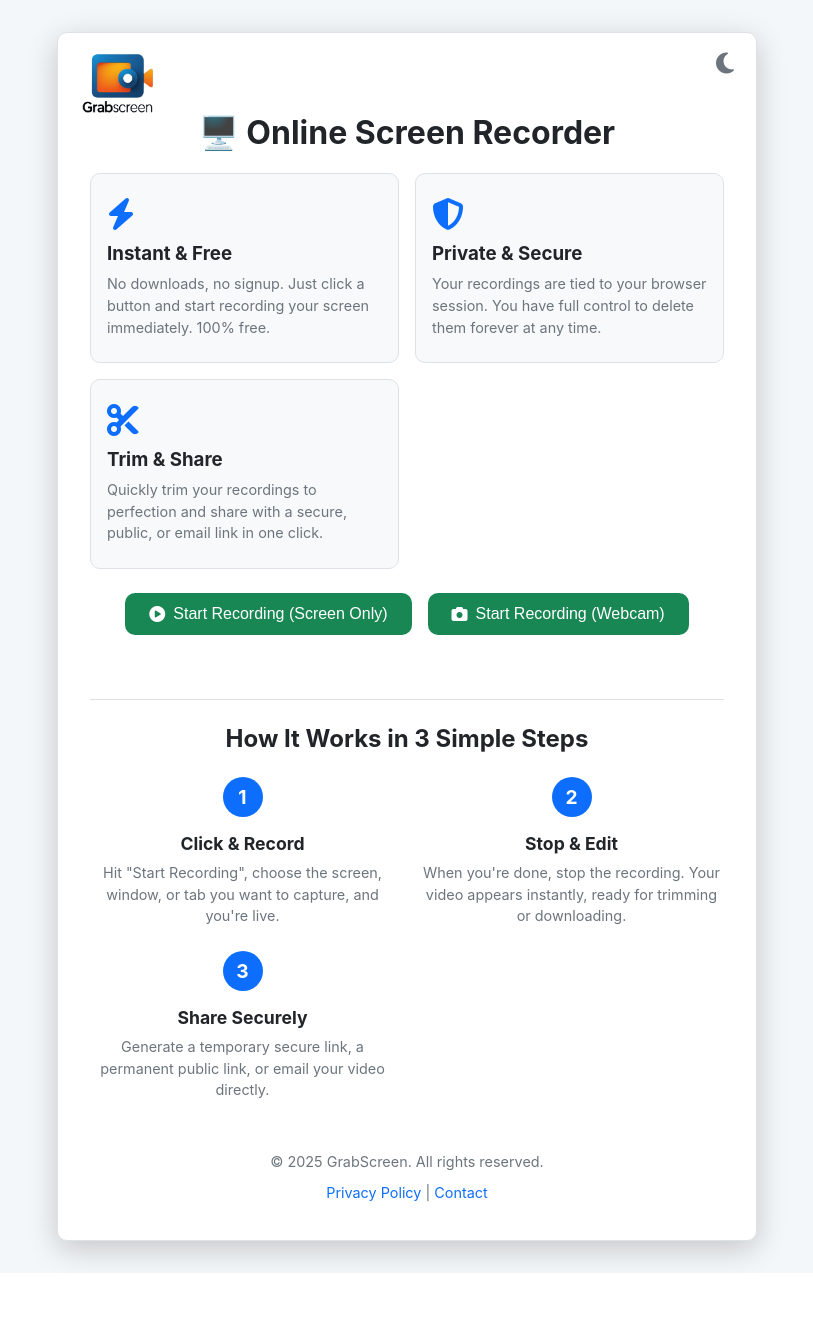
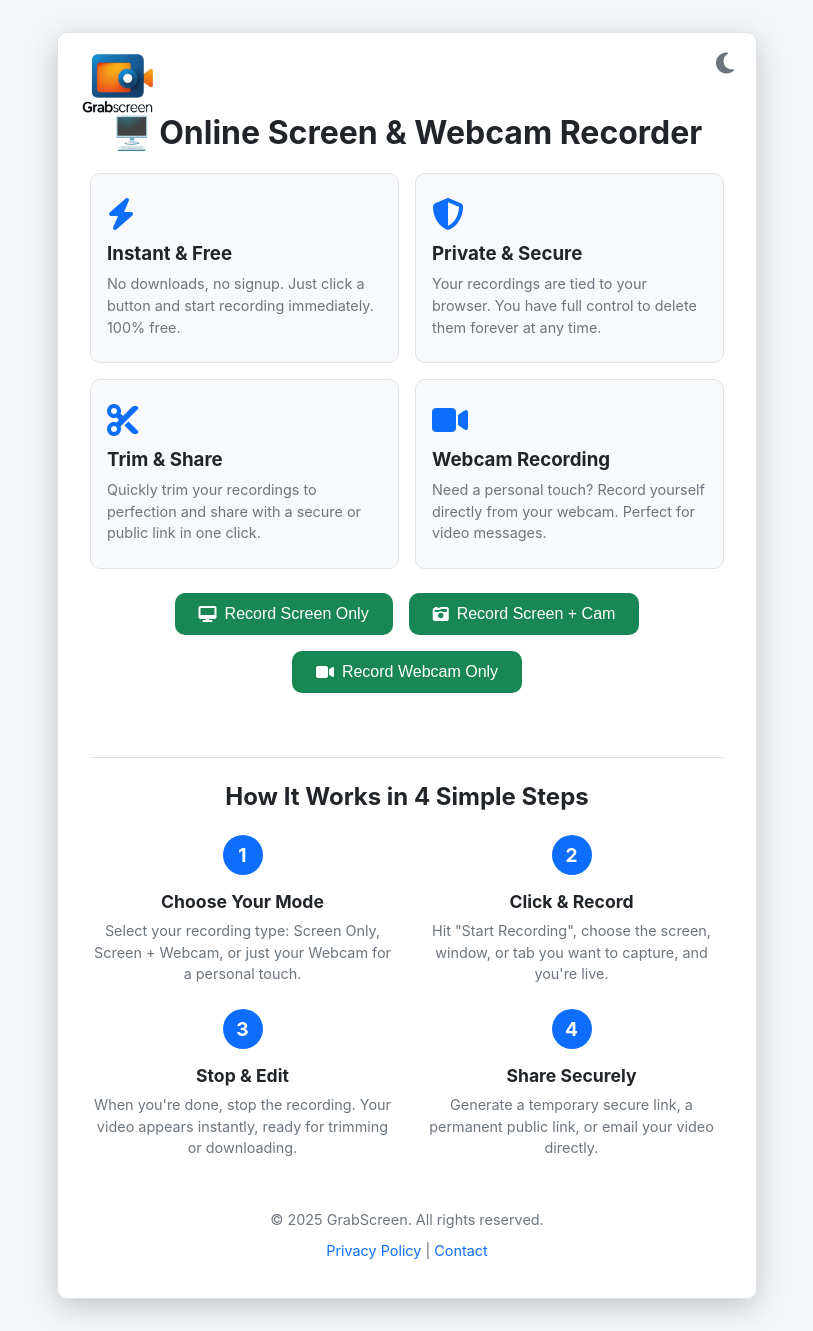
Before and after one commit to sikandarimran01/screen-recorder-cam, a Flask app: page / in a window 1280 px wide. Shown: the whole page, without its empty margins (233-1046 px from the left). Before the commit the page ends 1273 px from the top, so only its background shows below. Run offline with Flask 3, Linux system fonts and the light colour scheme; data that the repository does not hold is empty; parts of the project's set-up code (start-up, migrations or seed data) failed here and were passed over; some libraries are stand-ins or nearby versions.

Commit message:
Update index.html

```diff
--- a/templates/index.html
+++ b/templates/index.html
@@ -61,30 +61,36 @@
   <button id="themeToggle" class="theme-toggle" title="Toggle Theme"><i class="fa-solid"></i></button>
 
   <div id="recorderView">
-    <h1>🖥️ Online Screen Recorder</h1>
+    <h1 class="animate-on-load">🖥️ Online Screen & Webcam Recorder</h1>
 
     <div class="feature-highlights">
-      <div class="feature-card">
+      <div class="feature-card animate-on-load">
         <i class="fa-solid fa-bolt"></i>
         <h3>Instant & Free</h3>
-        <p>No downloads, no signup. Just click a button and start recording your screen immediately. 100% free.</p>
+        <p>No downloads, no signup. Just click a button and start recording immediately. 100% free.</p>
       </div>
-      <div class="feature-card">
+      <div class="feature-card animate-on-load">
         <i class="fa-solid fa-shield-halved"></i>
         <h3>Private & Secure</h3>
-        <p>Your recordings are tied to your browser session. You have full control to delete them forever at any time.</p>
+        <p>Your recordings are tied to your browser. You have full control to delete them forever at any time.</p>
       </div>
-      <div class="feature-card">
+      <div class="feature-card animate-on-load">
         <i class="fa-solid fa-scissors"></i>
         <h3>Trim & Share</h3>
-        <p>Quickly trim your recordings to perfection and share with a secure, public, or email link in one click.</p>
+        <p>Quickly trim your recordings to perfection and share with a secure or public link in one click.</p>
+      </div>
+      <div class="feature-card animate-on-load">
+        <i class="fa-solid fa-video"></i>
+        <h3>Webcam Recording</h3>
+        <p>Need a personal touch? Record yourself directly from your webcam. Perfect for video messages.</p>
       </div>
     </div>
 
-    <div class="recorder-controls">
-      <button id="startBtn" class="btn start"><i class="fa-solid fa-circle-play"></i> Start Recording (Screen Only)</button>
-      <!-- NEW: Button for webcam recording -->
-      <button id="startWebcamBtn" class="btn start"><i class="fa-solid fa-camera"></i> Start Recording (Webcam)</button>
+    <div class="recorder-controls animate-on-load">
+      <button id="startBtn" class="btn start"><i class="fa-solid fa-desktop"></i> Record Screen Only</button>
+      <button id="startWebcamBtn" class="btn start"><i class="fa-solid fa-camera-retro"></i> Record Screen + Cam</button>
+      <button id="startWebcamOnlyBtn" class="btn start"><i class="fa-solid fa-video"></i> Record Webcam Only</button>
+
       <button id="pauseBtn" class="btn warn hidden"><i class="fa-solid fa-pause"></i> Pause</button>
       <button id="resumeBtn" class="btn start hidden"><i class="fa-solid fa-play"></i> Resume</button>
       <button id="stopBtn" class="btn danger hidden"><i class="fa-solid fa-stop"></i> Stop</button>
@@ -92,7 +98,7 @@
 
     <p id="statusMsg"></p>
 
-    <!-- NEW: Webcam and Canvas Display Area -->
+    <!-- Webcam and Canvas Display Area -->
     <div id="webcamCaptureArea" class="hidden">
         <div class="device-selection">
             <label for="audioInput">Microphone:</label>
@@ -101,7 +107,6 @@
             <select id="videoInput"></select>
         </div>
         <div class="webcam-preview-container">
-            <!-- This video shows the webcam feed BEFORE recording starts -->
             <video id="webcamPreview" autoplay muted playsinline></video>
             <div id="webcamOverlayControls" class="hidden">
                 <button id="toggleWebcamOverlay" class="btn btn-small"><i class="fa-solid fa-camera"></i> Toggle Overlay</button>
@@ -109,25 +114,29 @@
                 <button id="resizeWebcamOverlay" class="btn btn-small"><i class="fa-solid fa-expand"></i> Resize</button>
             </div>
         </div>
-        <!-- This canvas is the actual source for the MediaRecorder, where screen and webcam are combined -->
         <canvas id="recordingCanvas" style="display:none;"></canvas>
     </div>
 
-    <section class="how-it-works">
-      <h2>How It Works in 3 Simple Steps</h2>
+    <section class="how-it-works animate-on-load">
+      <h2>How It Works in 4 Simple Steps</h2>
       <div class="how-it-works-grid">
         <div class="step">
           <div class="step-number">1</div>
+          <h3>Choose Your Mode</h3>
+          <p>Select your recording type: Screen Only, Screen + Webcam, or just your Webcam for a personal touch.</p>
+        </div>
+        <div class="step">
+          <div class="step-number">2</div>
           <h3>Click & Record</h3>
           <p>Hit "Start Recording", choose the screen, window, or tab you want to capture, and you're live.</p>
         </div>
         <div class="step">
-          <div class="step-number">2</div>
+          <div class="step-number">3</div>
           <h3>Stop & Edit</h3>
           <p>When you're done, stop the recording. Your video appears instantly, ready for trimming or downloading.</p>
         </div>
         <div class="step">
-          <div class="step-number">3</div>
+          <div class="step-number">4</div>
           <h3>Share Securely</h3>
           <p>Generate a temporary secure link, a permanent public link, or email your video directly.</p>
         </div>
@@ -137,13 +146,7 @@
     <div id="previewArea" class="hidden">
       <video id="preview" controls></video>
       <div id="actionsPanel">
-        <a href="#" class="btn" data-action="download-webm" download><i class="fa-solid fa-download"></i> Download WEBM</a>
-        <button class="btn" data-action="download-mp4"><i class="fa-solid fa-file-video"></i> Download MP4</button>
-        <button class="btn" data-action="secure-link"><i class="fa-solid fa-lock"></i> Secure Link</button>
-        <button class="btn" data-action="public-link"><i class="fa-solid fa-globe"></i> Public Link</button>
-        <button class="btn" data-action="email"><i class="fa-solid fa-envelope"></i> Email</button>
-        <button class="btn" data-action="clip"><i class="fa-solid fa-scissors"></i> Trim</button>
-        <button class="btn danger" data-action="delete"><i class="fa-solid fa-trash-can"></i> Delete</button>
+        <!-- Dynamically populated by main.js -->
       </div>
     </div>
     <section id="clipPanel" class="panel hidden">
@@ -174,13 +177,14 @@
   <section id="privacyView" class="info-panel hidden">
       <button class="btn back-btn"><i class="fa-solid fa-arrow-left"></i> Back to Recorder</button>
       <h1><i class="fa-solid fa-shield-halved"></i> Privacy Policy</h1>
-      <p style="text-align: center; color: var(--muted);">Last Updated: April 26, 2024</p>
+      <p style="text-align: center; color: var(--muted);">Last Updated: May 2024</p>
 
       <p>Welcome to GrabScreen. We are committed to protecting your privacy. This Privacy Policy explains what information we collect, how we use it, and the controls you have over your data on this platform.</p>
 
       <h2>Information We Collect</h2>
       <ul>
-          <li><strong>Screen Recordings:</strong> The video files (.webm) you create are uploaded and stored on our server so that you can access, trim, and share them.</li>
+          <li><strong>Screen Recordings:</strong> The video files (.webm) created from your screen share are uploaded and stored on our server so that you can access, trim, and share them.</li>
+          <li><strong>Webcam Recordings:</strong> If you use the "Record Webcam Only" or "Record Screen + Cam" features, the video from your camera is also uploaded and stored on our servers. This data is treated with the same privacy and control as screen recordings.</li>
           <li><strong>Anonymous Session Cookie:</strong> We use a single, functional cookie (your "magic_token") to associate your recordings with your browser. This token is a random string of characters and contains no personal information. It is used solely to display your list of files on your return visits.</li>
           <li><strong>Email Addresses:</strong> We only collect an email address when you voluntarily provide it through the "Email" sharing feature. We do not store this email address after the email has been sent.</li>
       </ul>
@@ -279,6 +283,61 @@
     <button id="contactCancelBtn" class="btn cancel" formmethod="dialog">Cancel</button>
   </dialog>
 
+  <!-- SCREEN-ONLY TIPS MODAL -->
+  <dialog id="screenOnlyTipsModal">
+    <h2><i class="fa-solid fa-circle-info"></i> Screen Recording Tips</h2>
+    <p style="text-align: center; color: var(--muted); margin-bottom: 2rem;">
+      Your browser will now ask you what to share. Here's a quick guide.
+    </p>
+    <div class="tip-section success">
+      <h4><i class="fa-solid fa-check-circle"></i> Tip: It's OK to Minimize!</h4>
+      <p>
+        In "Screen Only" mode, you can safely <strong>minimize this GrabScreen window</strong> after starting. Your recording will continue perfectly.
+      </p>
+    </div>
+    <div class="tip-section">
+      <h4><i class="fa-brands fa-chrome"></i> Browser Tab (Best for Audio)</h4>
+      <p>Best for recording a web page with sound (like YouTube). Remember to check "Share tab audio".</p>
+    </div>
+    <div class="tip-section">
+      <h4><i class="fa-solid fa-window-maximize"></i> Window</h4>
+      <p>Ideal for focusing on one app (like PowerPoint). Usually does not capture audio.</p>
+    </div>
+    <div class="tip-section">
+      <h4><i class="fa-solid fa-desktop"></i> Entire Screen</h4>
+      <p>Records everything you see. Most flexible, but least private. May capture system audio.</p>
+    </div>
+    <button id="proceedScreenOnlyBtn" class="btn start" style="width: 100%; margin-top: 1.5rem; font-size: 1.1rem;">
+        <i class="fa-solid fa-circle-play"></i> Got it, Proceed to Share
+    </button>
+    <button class="btn cancel" style="width: 100%;" formmethod="dialog">Cancel</button>
+  </dialog>
+
+  <!-- SCREEN + CAM TIPS MODAL -->
+  <dialog id="combinedTipsModal">
+    <h2><i class="fa-solid fa-circle-info"></i> Screen + Cam Recording Tips</h2>
+     <p style="text-align: center; color: var(--muted); margin-bottom: 2rem;">
+      Your browser will ask what to share. Please read the important warning below.
+    </p>
+    <div class="tip-section warning">
+      <h4><i class="fa-solid fa-triangle-exclamation"></i> Important: Do Not Minimize!</h4>
+      <p>
+        To keep your webcam in the video, <strong>do not minimize this GrabScreen browser window</strong>.
+        Minimizing it will cause your webcam to freeze or disappear from the recording.
+        <br><br>
+        <strong>What to do instead:</strong> Simply switch to your desired application after starting. This GrabScreen tab must remain open and visible in the background.
+      </p>
+    </div>
+    <div class="tip-section">
+        <h4><i class="fa-solid fa-desktop"></i> Best Option: Entire Screen</h4>
+        <p>For Screen + Cam recording, sharing your <strong>Entire Screen</strong> is the most reliable option and allows you to switch between different applications seamlessly.</p>
+    </div>
+    <button id="proceedCombinedBtn" class="btn start" style="width: 100%; margin-top: 1.5rem; font-size: 1.1rem;">
+        <i class="fa-solid fa-circle-play"></i> Got it, Proceed to Share
+    </button>
+    <button class="btn cancel" style="width: 100%;" formmethod="dialog">Cancel</button>
+  </dialog>
+
   <footer class="site-footer">
     <p>© {{ year }} GrabScreen. All rights reserved.</p>
     <p>
```
